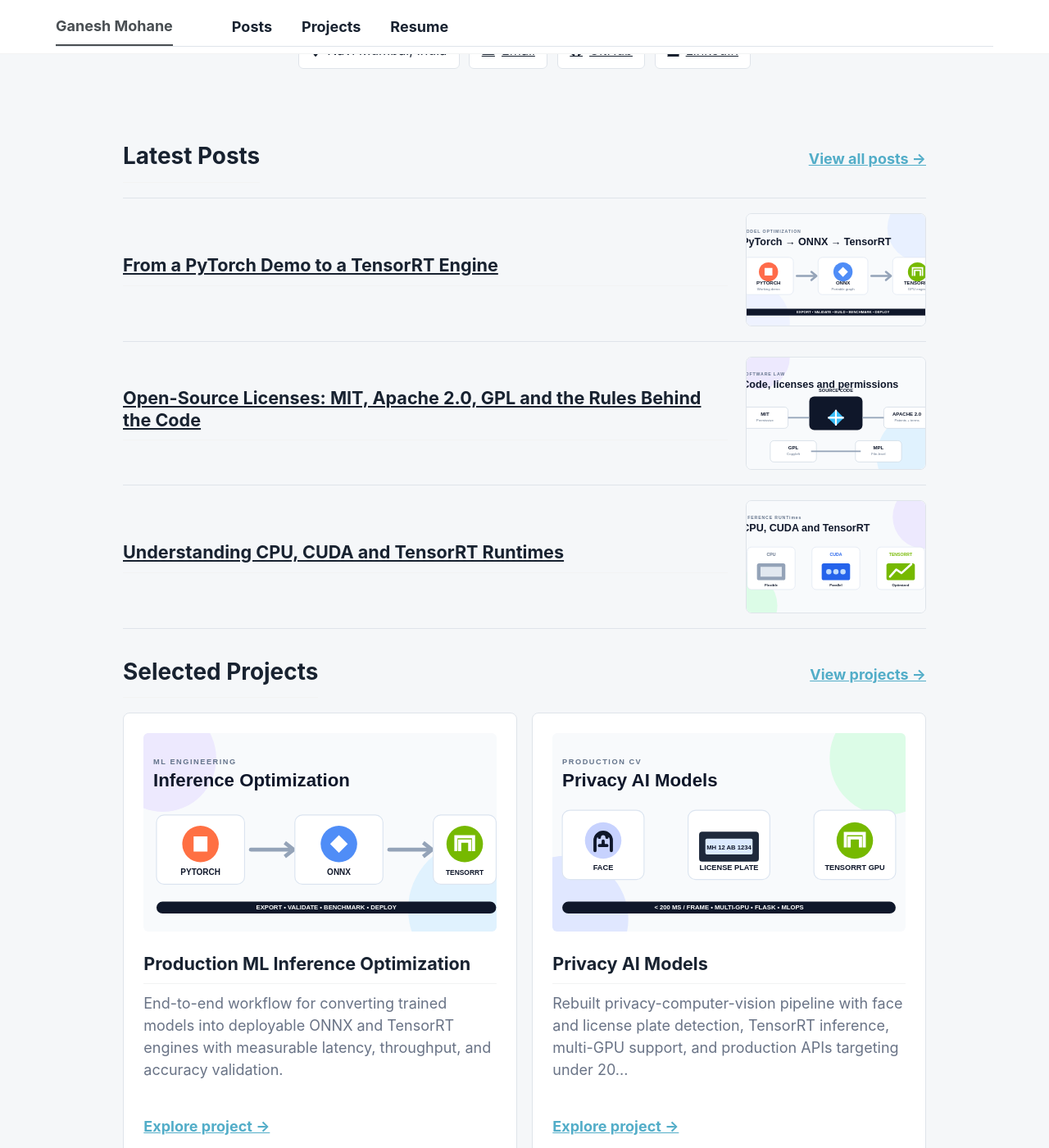
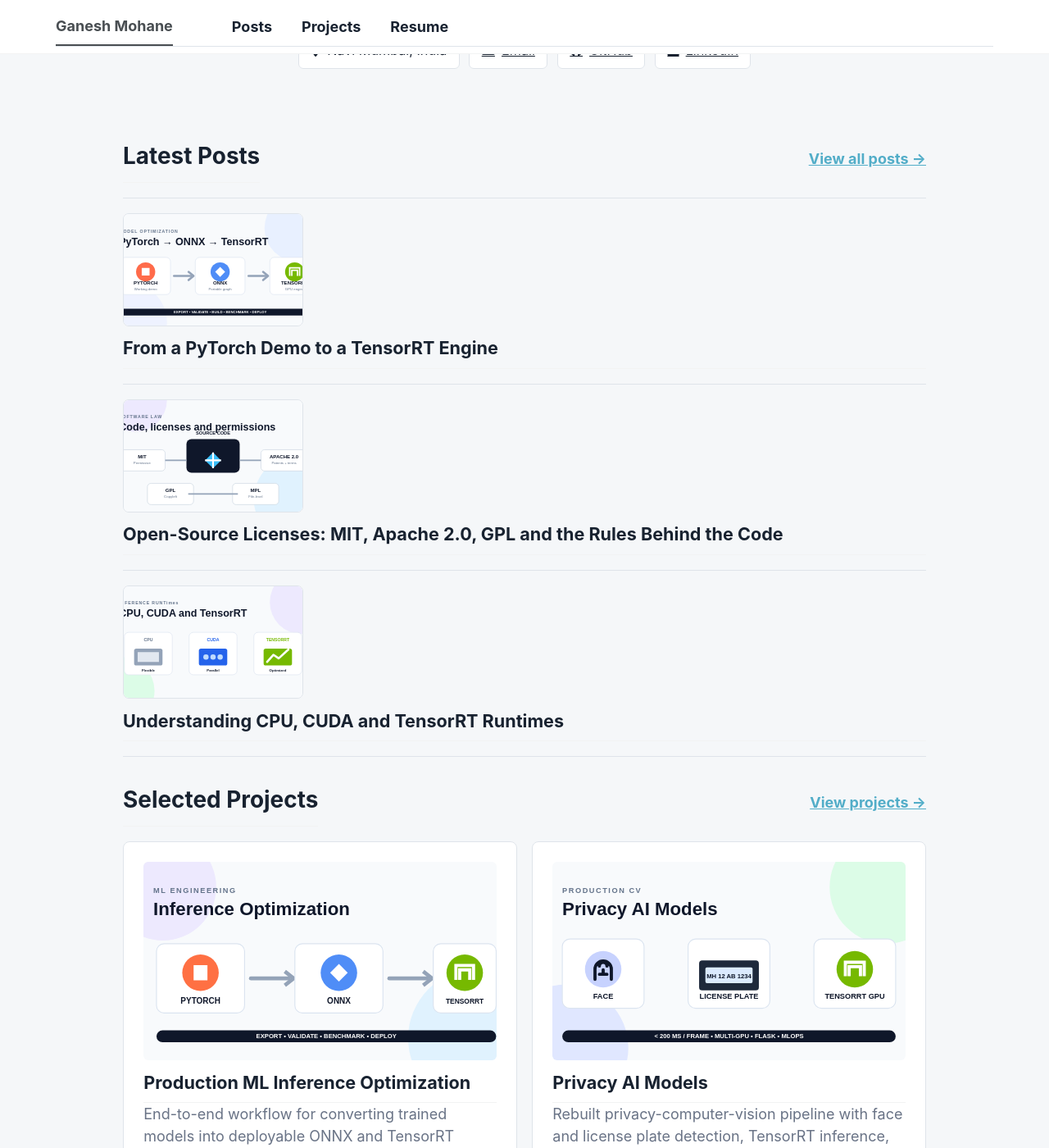
Before and after one commit to ganeshmohane/ganeshmohane.github.io, a Jekyll site: the page built from _pages/about.md, in a window 1280 px wide and 1400 px high, scrolled down 601 px. Shown: the whole window at 82% size. Built offline with Jekyll 4.4.1, drawn with Linux system fonts in a browser that asks for light colours; a script bundle is joined from its source files by our own code; library files that are not in the unit come from our copies.

Commit message:
fix posts

```diff
--- a/_pages/about.md
+++ b/_pages/about.md
@@ -30,14 +30,14 @@ redirect_from:
       {% assign recent_posts = site.posts | sort: 'date' | reverse %}
       {% for post in recent_posts limit:4 %}
       <article class="post-card">
-        <div class="post-card-content">
-          <h2><a href="{{ post.url | relative_url }}">{{ post.title }}</a></h2>
-        </div>
         {% if post.header.teaser %}
         <a class="post-card-image-link" href="{{ post.url | relative_url }}" aria-label="Read {{ post.title }}">
           <img class="post-card-image" src="{% if post.header.teaser contains '://' %}{{ post.header.teaser }}{% else %}{{ post.header.teaser | prepend: '/images/' | relative_url }}{% endif %}" alt="{{ post.title }} preview">
         </a>
         {% endif %}
+        <div class="post-card-content">
+          <h2><a href="{{ post.url | relative_url }}">{{ post.title }}</a></h2>
+        </div>
       </article>
       {% endfor %}
     </div>
--- a/_pages/year-archive.html
+++ b/_pages/year-archive.html
@@ -16,14 +16,14 @@ redirect_from:
 {% assign sorted_posts = site.posts | sort: 'date' | reverse %}
 {% for post in sorted_posts %}
   <article class="post-card" data-search="{{ post.title }} {{ post.excerpt | strip_html }} {{ post.tags | join: ' ' | downcase }}">
-    <div class="post-card-content">
-      <h2><a href="{{ post.url | relative_url }}">{{ post.title }}</a></h2>
-    </div>
     {% if post.header.teaser %}
     <a class="post-card-image-link" href="{{ post.url | relative_url }}" aria-label="Read {{ post.title }}">
       <img class="post-card-image" src="{% if post.header.teaser contains '://' %}{{ post.header.teaser }}{% else %}{{ post.header.teaser | prepend: '/images/' | relative_url }}{% endif %}" alt="{{ post.title }} preview">
     </a>
     {% endif %}
+    <div class="post-card-content">
+      <h2><a href="{{ post.url | relative_url }}">{{ post.title }}</a></h2>
+    </div>
   </article>
 {% endfor %}
 </div>
--- a/assets/css/custom.scss
+++ b/assets/css/custom.scss
@@ -99,15 +99,14 @@ body { background: var(--paper); color: var(--ink); }
 }
 .post-card:hover, .project-card:hover { border-color: #b8c4ca; transform: translateY(-2px); box-shadow: 0 10px 28px rgba(24, 34, 48, .08); }
 .post-card {
-  align-items: center;
   background: transparent;
   border: 0;
   border-bottom: 1px solid var(--line);
   border-radius: 0;
   box-shadow: none;
-  display: grid;
-  gap: 1.25rem;
-  grid-template-columns: minmax(0, 1fr) 220px;
+  display: flex;
+  flex-direction: column;
+  gap: .75rem;
   min-height: 0;
   padding: 1rem 0;
   transition: none;
@@ -127,7 +126,7 @@ body { background: var(--paper); color: var(--ink); }
   min-width: 0;
 }
 .post-card-image-link {
-  align-self: center;
+  align-self: flex-start;
   display: block;
   width: 220px;
 }
@@ -141,8 +140,15 @@ body { background: var(--paper); color: var(--ink); }
   width: 220px;
 }
 .post-card-date { color: var(--accent); font-size: .78rem; font-weight: 800; text-transform: uppercase; letter-spacing: .06em; }
-.post-card h2, .project-card h2 { margin: .65rem 0 .55rem; font-size: 1.2rem; line-height: 1.25; }
+.post-card h2, .project-card h2 { margin: 0; font-size: 1.2rem; line-height: 1.25; }
 .post-card h2 a, .project-card h2 { color: var(--ink); }
+.post-card h2 a {
+  text-decoration: none;
+}
+.post-card h2 a:hover,
+.post-card h2 a:focus {
+  text-decoration: none;
+}
 .post-card p, .project-card p { color: var(--muted); }
 .post-tags { display: flex; flex-wrap: wrap; gap: .35rem; margin-top: auto; padding-top: .75rem; }
 .post-tags span, .project-stack span {
@@ -226,12 +232,12 @@ body { background: var(--paper); color: var(--ink); }
   .post-grid, .project-grid { grid-template-columns: 1fr; }
   .page__related .grid__wrapper { grid-template-columns: 1fr; }
   .post-card {
-    grid-template-columns: minmax(0, 1fr) 120px;
+    gap: .65rem;
   }
   .post-card-image-link, .post-card-image {
-    width: 120px;
+    width: min(220px, 100%);
   }
-  .post-card-image { height: 75px; }
+  .post-card-image { height: auto; }
   .home-photo { width: 140px; height: 140px; }
   .page__inner-wrap { padding: 1.25rem; }
   .section-heading { align-items: center; }
```
